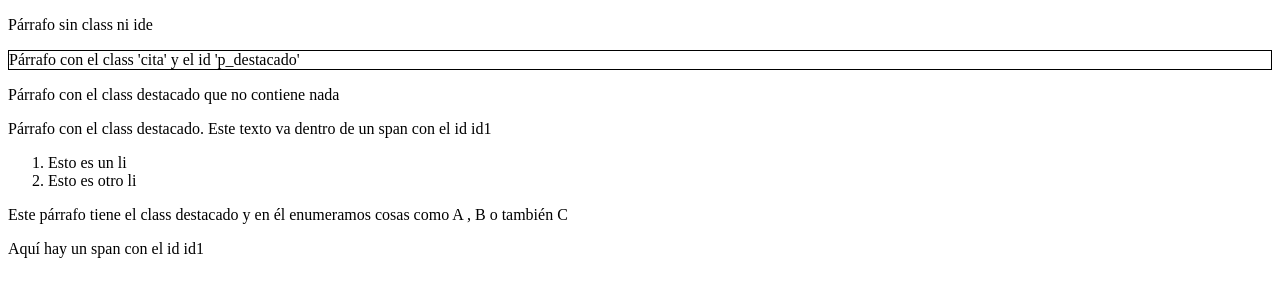
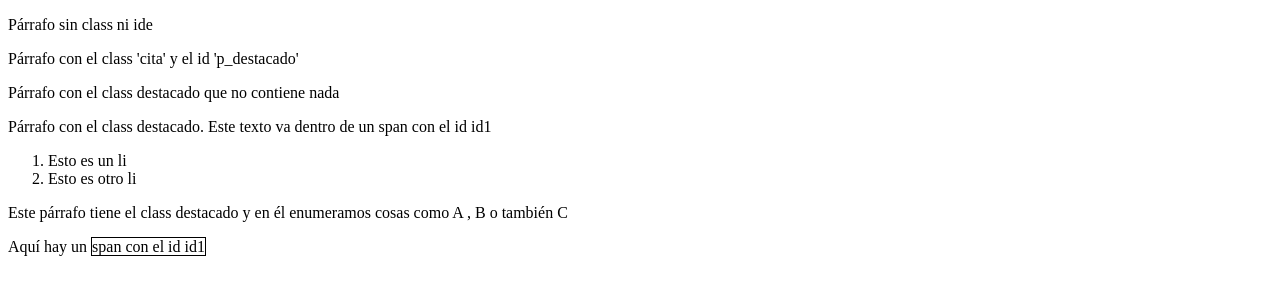
Before and after one commit to AlexBerenSobri/Examen-Sectores, a plain HTML site: page index.html in a window 1280 px wide. Drawn offline with Linux system fonts and the light colour scheme.

Commit message:
Tarea de clase selectores

```diff
--- a/style.css
+++ b/style.css
@@ -1,4 +1,4 @@
 
-p#destacado{
+.destacado > #id1{
     border:solid black 1px;
    }
```
Also changed, not shown: index.html (+1 -1 lines).
